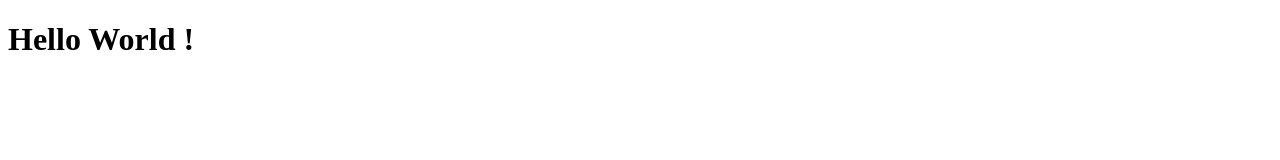
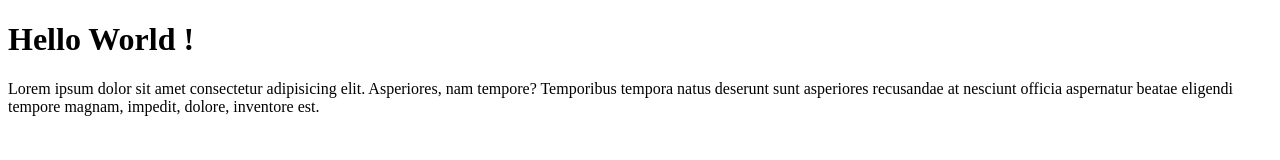
Before and after one commit to heddycf1998/heddy-git-test, a plain HTML site: page index.html in a window 1280 px wide. Drawn offline with Linux system fonts and the light colour scheme.

Commit message:
menambahkan paragraf di file index.html

```diff
--- a/index.html
+++ b/index.html
@@ -8,5 +8,6 @@
 </head>
 <body>
     <h1>Hello World !</h1>
+    <p>Lorem ipsum dolor sit amet consectetur adipisicing elit. Asperiores, nam tempore? Temporibus tempora natus deserunt sunt asperiores recusandae at nesciunt officia aspernatur beatae eligendi tempore magnam, impedit, dolore, inventore est.</p>
 </body>
 </html>
```
